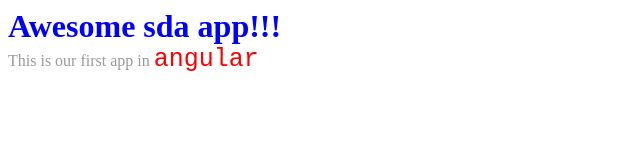
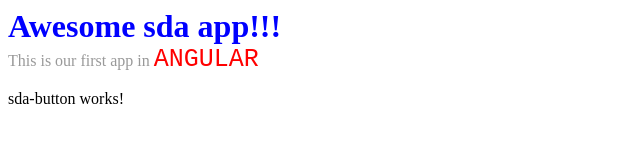
Before and after one commit to arteki65/sda-angular, an Angular app: page / in a window 1280 px wide. Shown: the top 160 px of the page, without its empty margins (0-640 px from the left). Built offline with nearby package versions, Linux system fonts and the light colour scheme.

Commit message:
first components

```diff
--- a/src/app/app.component.html
+++ b/src/app/app.component.html
@@ -1,4 +1,8 @@
 <h1>{{ title }}</h1>
 <p>
-  {{ description }}<span>{{ framework }}</span>
+  {{ description }}<span>{{ framework | uppercase }}</span>
 </p>
+<!-- <button (click)="clickHandler()">Click Me</button>
+<p *ngIf="message != null">{{ message }}</p> -->
+<app-sda-button></app-sda-button>
+<app-log-message></app-log-message>
--- a/src/app/app.component.ts
+++ b/src/app/app.component.ts
@@ -9,4 +9,9 @@
   title = 'Awesome sda app!!!';
   description = 'This is our first app in ';
   framework = 'angular';
+  message: String;
+
+  clickHandler() {
+    this.message = 'Button was clicked!!!';
+  }
 }
--- /dev/null
+++ b/src/app/sda-button/sda-button.component.html
@@ -0,0 +1 @@
+<p>sda-button works!</p>
--- /dev/null
+++ b/src/app/sda-button/sda-button.component.ts
@@ -0,0 +1,15 @@
+import { Component, OnInit } from '@angular/core';
+
+@Component({
+  selector: 'app-sda-button',
+  templateUrl: './sda-button.component.html',
+  styleUrls: ['./sda-button.component.less']
+})
+export class SdaButtonComponent implements OnInit {
+
+  constructor() { }
+
+  ngOnInit(): void {
+  }
+
+}
```
Also changed, not shown: src/app/app.module.ts (+6 -9 lines), src/app/log-message/log-message.component.ts (added, +8 -0 lines), src/app/log-message/log-message.component.html (added), src/app/log-message/log-message.component.less (added), src/app/sda-button/sda-button.component.less (added), 1 other file (tests, documents, lock files or other folders).
